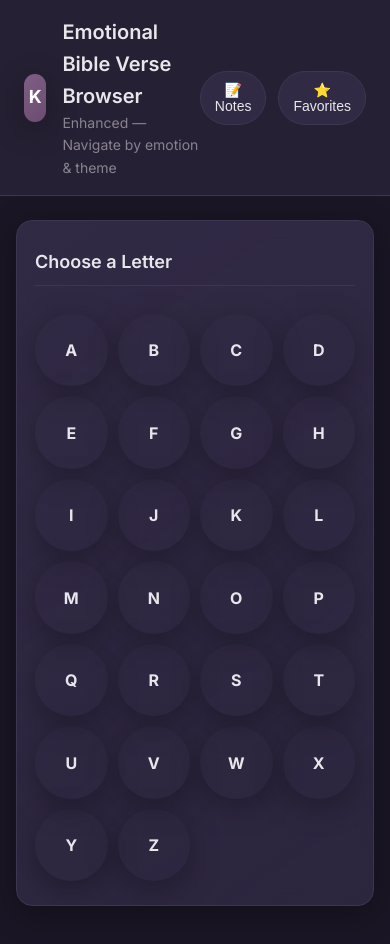
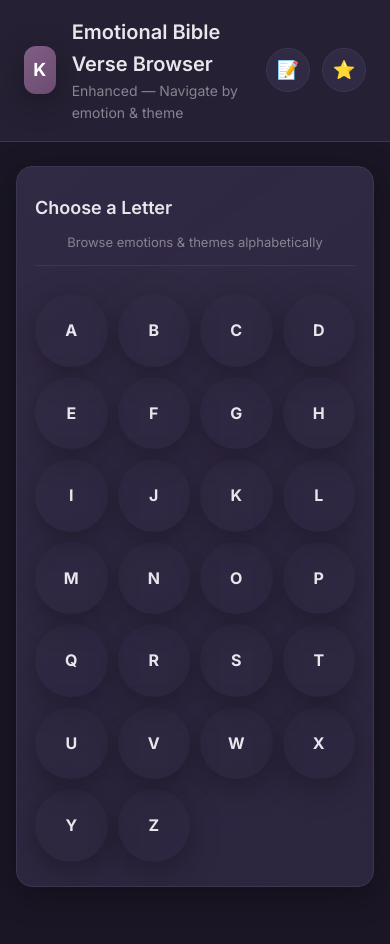
Before and after one commit to Coderz4/knock-app, a plain HTML site: page index.html in a window 390 px wide. Drawn offline with Linux system fonts and the light colour scheme.

Commit message:
Update index.html

```diff
--- a/index.html
+++ b/index.html
@@ -1,3 +1,4 @@
+
 <!doctype html>
 <html lang="en">
 <head>
@@ -87,18 +88,24 @@
   .header-buttons{
     display:flex;
     gap:12px;
+    align-items:center;
   }
 
   .header-btn{
     background:var(--card-bg);
     color:var(--text-primary);
     border:1px solid var(--border);
-    padding:10px 16px;
-    border-radius:10px;
+    padding:10px 12px;
+    border-radius:999px;
     cursor:pointer;
     font-weight:500;
     transition:all 0.2s ease;
-    font-size:14px;
+    font-size:16px;
+    display:inline-flex;
+    align-items:center;
+    justify-content:center;
+    width:44px;
+    height:44px;
   }
 
   .header-btn:hover{
@@ -215,6 +222,7 @@
     font-size:18px;
     font-weight:600;
     color:var(--text-primary);
+    display:inline-block;
   }
 
   .list{
@@ -756,8 +764,12 @@ main{
   font-size: 18px;    /* change here to resize titles */
 }
 
-/* ====== MOBILE-ONLY FIX: stack header and make title participate in flow to avoid overlap ====== */
+/* ====== MOBILE-ONLY: remove labels from header buttons and align panel title to the far right with Home button ====== */
 @media (max-width: 720px) {
+  /* Make sure header buttons remain icon-only and sized nicely (already icon-only in HTML) */
+  .header-btn { width:44px; height:44px; padding:0; font-size:18px; }
+
+  /* Override absolute centering of panel title on mobile so it participates in flow */
   .panel-header {
     display: flex !important;
     flex-direction: column;
@@ -766,37 +778,80 @@ main{
     padding-top: 12px;
     padding-bottom: 12px;
   }
+
+  /* First row contains back button and title aligned to the far right */
+  .panel-header > div:first-child {
+    display:flex;
+    align-items:center;
+    gap:12px;
+    width:100%;
+  }
+
+  /* push title to the far right within the first row */
+  .panel-header > div:first-child .panel-title {
+    position: static !important;
+    margin-left: auto;
+    text-align: right;
+    pointer-events: auto !important;
+    z-index: 3 !important;
+    white-space: nowrap;
+    overflow: hidden;
+    text-overflow: ellipsis;
+    max-width: calc(100% - 80px);
+  }
+
+  /* keep the back/home button at left and normal size */
+  .panel-header > div:first-child .btn {
+    position: relative !important;
+    width:44px;
+    height:44px;
+    padding:0;
+    border-radius:50%;
+    flex: 0 0 auto;
+  }
+
+  /* Keep filter section below but right-aligned */
+  .panel-header .filter-section {
+    align-self: flex-end;
+    margin-top: 4px;
+  }
+
+  /* Ensure the small helper text doesn't collide with title */
+  .panel-header > .small { display:block; color:var(--text-muted); margin-top:4px; }
+}
+/* ====== end mobile-only adjustments ====== */
+
+/* Mobile-only: keep panel title in flow to avoid overlapping the 'small' subtitle */
+@media (max-width: 720px) {
+  .panel-header {
+    padding-top: 12px;
+    padding-bottom: 12px;
+  }
+
   .panel-header .panel-title {
     position: static !important;
     left: auto !important;
     top: auto !important;
     transform: none !important;
     margin: 0;
+    display: block;
+    width: 100%;
     text-align: center;
     pointer-events: auto !important;
     z-index: 2 !important;
     white-space: normal;
-    max-width: 100%;
     overflow: visible;
   }
-  .panel-header > div:first-child {
-    display: flex;
-    align-items: center;
-    justify-content: space-between;
-    gap: 12px;
-  }
-  .panel-header .filter-section {
-    align-self: flex-end;
-  }
-  .panel-header .btn {
-    position: relative !important;
-    width: auto;
-    height: auto;
-    padding: 8px 12px;
-    border-radius: 999px;
+
+  /* make sure the helper/subtitle is visible under the title */
+  .panel-header > .small {
+    display: block;
+    margin-top: 6px;
+    text-align: center;
+    color: var(--text-muted);
   }
 }
-/* ====== end mobile-only fix ====== */
+
 
 </style>
 </head>
@@ -810,8 +865,8 @@ main{
     </div>
   </div>
   <div class="header-buttons">
-    <button id="btn-notes" class="header-btn">📝 Notes</button>
-    <button id="btn-favs" class="header-btn">⭐ Favorites</button>
+    <button id="btn-notes" class="header-btn" aria-label="Notes">📝</button>
+    <button id="btn-favs" class="header-btn" aria-label="Favorites">⭐</button>
   </div>
 </header>
 <main id="app"></main>
```
